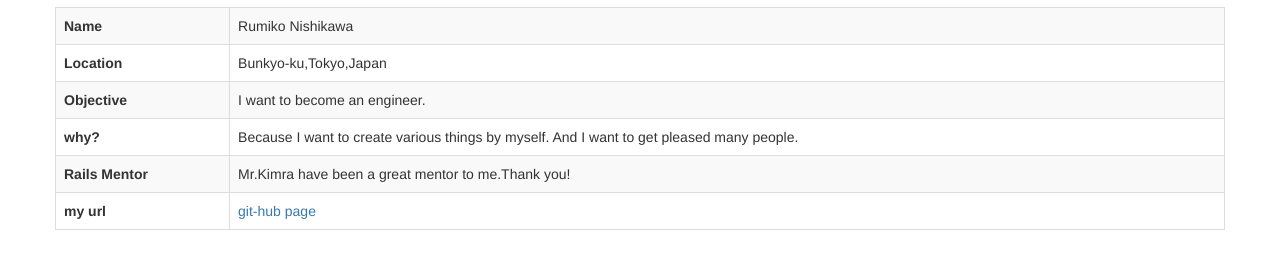
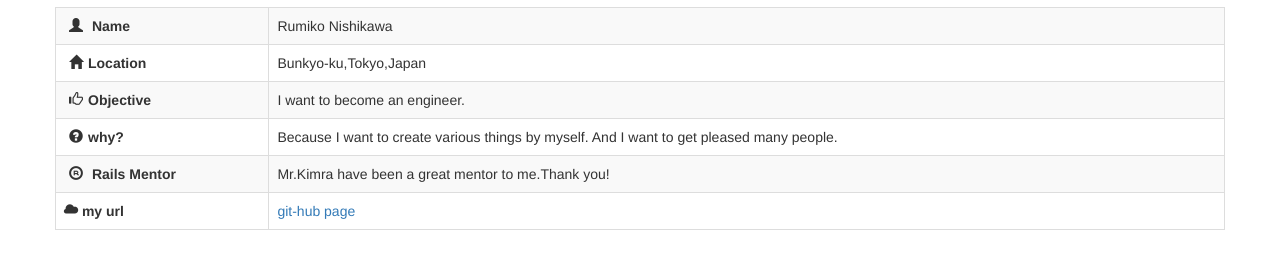
Before and after one commit to RumikoNishikawa/RumikoNishikawa.github.io, a plain HTML site: page index.html in a window 1280 px wide. Shown: the part 83-352 px from the top of the page. Drawn offline with nearby package versions, Linux system fonts and the light colour scheme.

Commit message:
add icon

```diff
--- a/index.html
+++ b/index.html
@@ -25,29 +25,28 @@
   </head>
   <body>
 
-    <div class="container" style="padding:20px 0">
+    <div class="container table-responsive" style="padding:20px 0">
       <h1 class="text-center">Great to see you</h1>
 
       <table class="table table-bordered table-striped table-hover ">
         <thead></thead>
         <tr>
-          <th>Name</th><td>Rumiko Nishikawa</td>
+          <th><i class="glyphicon glyphicon-user" style="padding:0 5px"></i> Name</th><td>Rumiko Nishikawa</td>
         </tr>
          <tr>
-          <th>Location</th><td>Bunkyo-ku,Tokyo,Japan</td>
+          <th><i class="glyphicon glyphicon-home" style="padding:0 5px"></i>Location</th><td>Bunkyo-ku,Tokyo,Japan</td>
         </tr>
          <tr>
-          <th>Objective</th><td>I want to become an engineer.</td>
+          <th><i class="glyphicon glyphicon-thumbs-up" style="padding:0 5px"></i>Objective</th><td>I want to become an engineer.</td>
         </tr>
          <tr>
-          <th>why?</th><td>Because I want to create various things by myself. And I want to get pleased many people.</td>
+          <th><i class="glyphicon glyphicon-question-sign" style="padding:0 5px"></i>why?</th><td>Because I want to create various things by myself. And I want to get pleased many people.</td>
         </tr>
         <tr>
-          <th>Rails Mentor</th><td>Mr.Kimra have been a great mentor to me.Thank you!</td>
+          <th><i class="glyphicon glyphicon-registration-mark" style="padding:0 5px"></i> Rails Mentor</th><td>Mr.Kimra have been a great mentor to me.Thank you!</td>
         </tr>
          <tr>
-          <th>my url</th><td><a href="https://rumikonishikawa.github.io/">git-hub page</a></td>
-        </tr>
+          <th><i class="glyphicon glyphicon-cloud" style=""></i> my url</th><td><a href="https://rumikonishikawa.github.io/">git-hub page</a></td></tr>
           </table>
       </div>
   </body>
```
